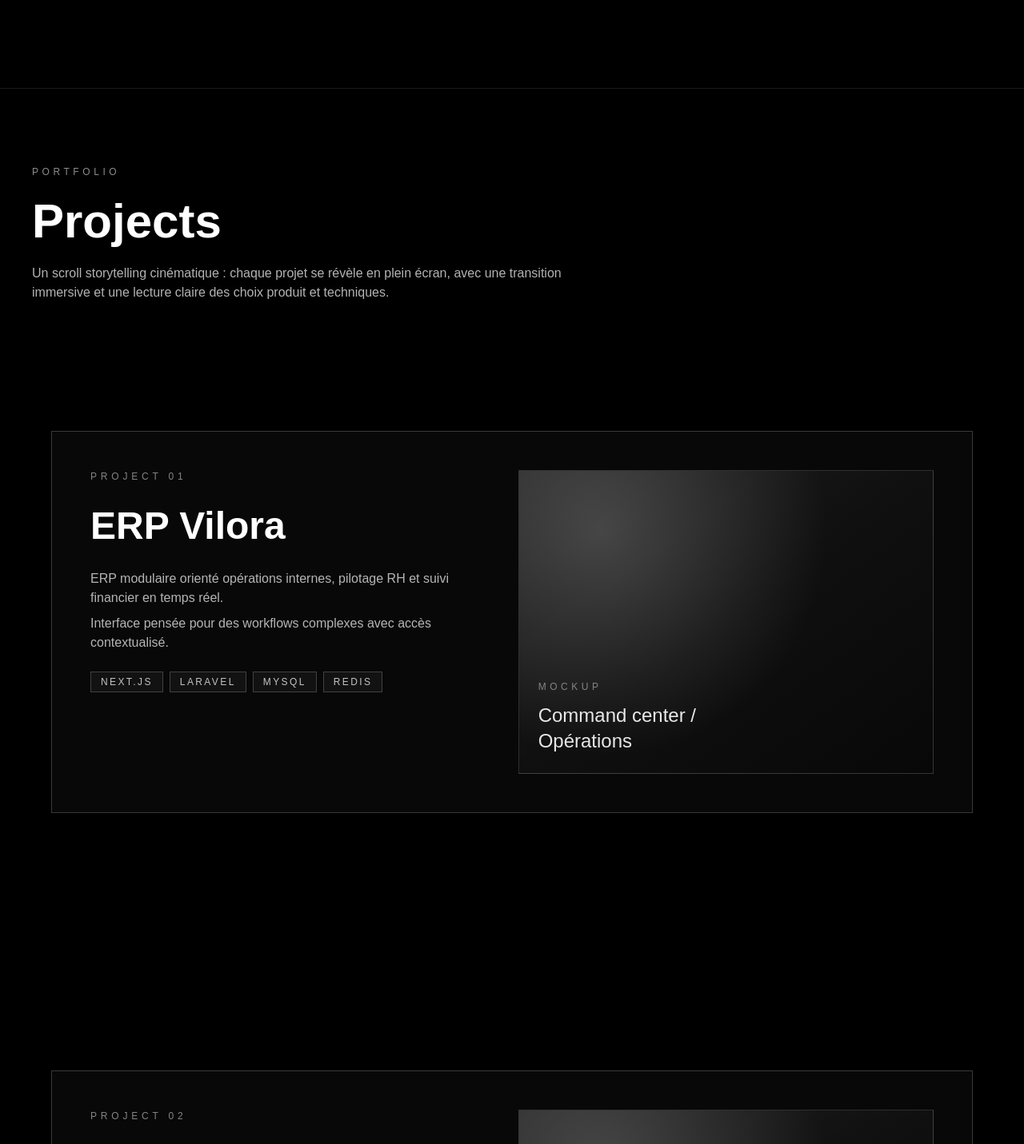
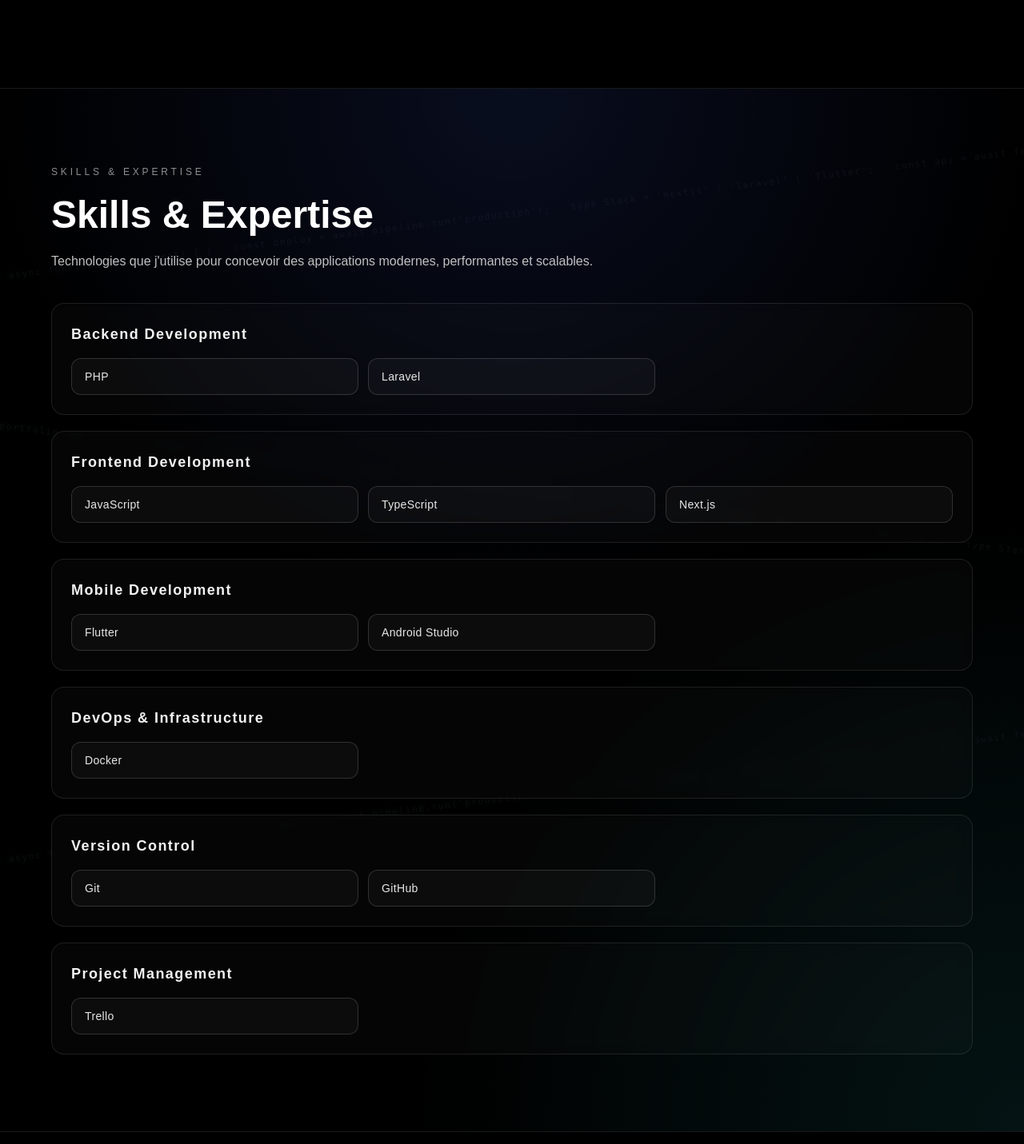
Before and after one commit to shikileliondor/Portfoliomorel, a Next.js app: page / in a window 1280 px wide. Shown: the part 1299-2730 px from the top of the page at 80% size. Built offline with nearby package versions, Linux system fonts and the light colour scheme.

Commit message:
Add immersive animated skills section

```diff
--- a/app/globals.css
+++ b/app/globals.css
@@ -127,3 +127,70 @@
     animation-iteration-count: 1;
   }
 }
+
+.skills-code-lane {
+  position: absolute;
+  left: -55vw;
+  width: 240vw;
+  display: flex;
+  gap: clamp(1rem, 2vw, 2.4rem);
+  white-space: nowrap;
+  opacity: 0.16;
+}
+
+.skills-code-line {
+  flex-shrink: 0;
+  font-family: ui-monospace, SFMono-Regular, Menlo, Monaco, Consolas, "Liberation Mono", "Courier New", monospace;
+  font-size: clamp(0.52rem, 0.9vw, 0.78rem);
+  letter-spacing: 0.12em;
+  color: rgba(212, 237, 255, 0.32);
+  text-shadow: 0 0 10px rgba(66, 186, 255, 0.12);
+}
+
+.skills-code-lane--up {
+  animation: skills-code-up 34s linear infinite;
+  transform: rotate(-7deg);
+}
+
+.skills-code-lane--down {
+  animation: skills-code-down 37s linear infinite;
+  transform: rotate(7deg);
+}
+
+@keyframes skills-code-up {
+  0% {
+    transform: translate3d(-14%, 0, 0) rotate(-7deg);
+  }
+  100% {
+    transform: translate3d(8%, -14vh, 0) rotate(-7deg);
+  }
+}
+
+@keyframes skills-code-down {
+  0% {
+    transform: translate3d(10%, 0, 0) rotate(7deg);
+  }
+  100% {
+    transform: translate3d(-10%, 12vh, 0) rotate(7deg);
+  }
+}
+
+@media (max-width: 768px) {
+  .skills-code-lane {
+    left: -95vw;
+    width: 320vw;
+    opacity: 0.11;
+  }
+
+  .skills-code-line {
+    font-size: 0.5rem;
+  }
+}
+
+@media (prefers-reduced-motion: reduce) {
+  .skills-code-lane--up,
+  .skills-code-lane--down {
+    animation-duration: 0.01ms;
+    animation-iteration-count: 1;
+  }
+}
--- a/components/CodeBackground.tsx
+++ b/components/CodeBackground.tsx
@@ -1,43 +1,33 @@
-// "use client";
+const codeLines = [
+  "const api = await fetch('/api/projects');",
+  "docker build -t portfolio-app .",
+  "git commit -m \"update portfolio\";",
+  "export async function GET(request) { }",
+  "const deploy = await pipeline.run('production');",
+  "type Stack = 'nextjs' | 'laravel' | 'flutter';",
+];
 
-// const codeLines = [
-//   "const portfolio = await getPortfolio({ locale: 'fr' });",
-//   "router.get('/api/projects', async (req, res) => res.json(projects));",
-//   "SELECT title, stack FROM projects WHERE featured = true;",
-//   "export async function POST(request: Request) {",
-//   "  const payload = await request.json();",
-//   "  return NextResponse.json({ ok: true, payload });",
-//   "}",
-//   "const direction = prefersReducedMotion ? 'none' : 'diagonal';",
-//   "interface ContactForm { name: string; email: string; message: string; }",
-//   "await analytics.track('portfolio_view', { section: 'hero' });",
-//   "const accent = ['#4fffb0', '#6bd9ff', '#e879f9'];",
-//   "app.use('/api/v1/contact', rateLimit({ windowMs: 60000, max: 80 }));",
-// ];
+const lanes = [
+  { key: "skills-lane-a", className: "skills-code-lane skills-code-lane--up", style: { top: "14%" } },
+  { key: "skills-lane-b", className: "skills-code-lane skills-code-lane--down", style: { top: "40%" } },
+  { key: "skills-lane-c", className: "skills-code-lane skills-code-lane--up", style: { top: "70%" } },
+] as const;
 
-// const lanes = [
-//   { key: "lane-a", className: "code-lane code-lane--diagonal-up", style: { top: "8%" } },
-//   { key: "lane-b", className: "code-lane code-lane--diagonal-down", style: { top: "34%" } },
-//   { key: "lane-c", className: "code-lane code-lane--diagonal-up", style: { top: "60%" } },
-//   { key: "lane-d", className: "code-lane code-lane--diagonal-down", style: { top: "82%" } },
-// ] as const;
+const repeatedLines = [...codeLines, ...codeLines, ...codeLines];
 
-// const repeatedLines = [...codeLines, ...codeLines, ...codeLines];
-
-// export function CodeBackground() {
-//   return (
-//     <div className="pointer-events-none fixed inset-0 z-0 overflow-hidden" aria-hidden>
-//       <div className="absolute inset-0 bg-[radial-gradient(circle_at_top,_rgba(79,255,176,0.08),_transparent_42%),radial-gradient(circle_at_bottom_right,_rgba(104,164,255,0.07),_transparent_46%)]" />
-
-//       {lanes.map((lane) => (
-//         <div key={lane.key} className={lane.className} style={lane.style}>
-//           {repeatedLines.map((line, index) => (
-//             <p key={`${lane.key}-${index}`} className="code-line">
-//               {line}
-//             </p>
-//           ))}
-//         </div>
-//       ))}
-//     </div>
-//   );
-// }
+export function CodeBackground() {
+  return (
+    <div className="pointer-events-none absolute inset-0 overflow-hidden" aria-hidden>
+      {lanes.map((lane) => (
+        <div key={lane.key} className={lane.className} style={lane.style}>
+          {repeatedLines.map((line, index) => (
+            <p key={`${lane.key}-${index}`} className="skills-code-line">
+              {line}
+            </p>
+          ))}
+        </div>
+      ))}
+      <div className="absolute inset-0 bg-[radial-gradient(circle_at_top,rgba(70,110,255,0.12),transparent_45%),radial-gradient(circle_at_bottom_right,rgba(54,246,255,0.08),transparent_42%)]" />
+    </div>
+  );
+}
--- /dev/null
+++ b/components/SkillCard.tsx
@@ -0,0 +1,28 @@
+"use client";
+
+import { motion } from "framer-motion";
+
+type SkillCardProps = {
+  name: string;
+  index: number;
+};
+
+export function SkillCard({ name, index }: SkillCardProps) {
+  return (
+    <motion.div
+      initial={{ opacity: 0, scale: 0.94, y: 12 }}
+      whileInView={{ opacity: 1, scale: 1, y: 0 }}
+      viewport={{ once: true, amount: 0.3 }}
+      transition={{
+        duration: 0.45,
+        delay: index * 0.07,
+        ease: [0.22, 1, 0.36, 1],
+      }}
+      whileHover={{ scale: 1.04 }}
+      className="group relative overflow-hidden rounded-xl border border-white/15 bg-white/[0.03] px-4 py-3 text-sm font-medium tracking-wide text-white/90 transition-colors duration-300 will-change-transform hover:border-cyan-300/70"
+    >
+      <div className="pointer-events-none absolute inset-0 opacity-0 transition duration-300 group-hover:opacity-100" style={{ boxShadow: "inset 0 0 28px rgba(96, 235, 255, 0.25), 0 0 22px rgba(96, 235, 255, 0.18)" }} />
+      <span className="relative z-10">{name}</span>
+    </motion.div>
+  );
+}
--- /dev/null
+++ b/components/SkillCategory.tsx
@@ -0,0 +1,29 @@
+"use client";
+
+import { motion } from "framer-motion";
+import { SkillCard } from "@/components/SkillCard";
+
+type SkillCategoryProps = {
+  title: string;
+  skills: string[];
+  index: number;
+};
+
+export function SkillCategory({ title, skills, index }: SkillCategoryProps) {
+  return (
+    <motion.article
+      initial={{ opacity: 0, y: 28, scale: 0.98 }}
+      whileInView={{ opacity: 1, y: 0, scale: 1 }}
+      viewport={{ once: true, amount: 0.25 }}
+      transition={{ duration: 0.65, delay: index * 0.12, ease: [0.22, 1, 0.36, 1] }}
+      className="rounded-2xl border border-white/10 bg-white/[0.02] p-5 backdrop-blur-sm md:p-6"
+    >
+      <h3 className="mb-4 text-base font-semibold tracking-[0.08em] text-white/95 md:text-lg">{title}</h3>
+      <div className="grid grid-cols-1 gap-3 sm:grid-cols-2 lg:grid-cols-3">
+        {skills.map((skill, skillIndex) => (
+          <SkillCard key={skill} name={skill} index={skillIndex} />
+        ))}
+      </div>
+    </motion.article>
+  );
+}
--- /dev/null
+++ b/components/SkillsSection.tsx
@@ -0,0 +1,53 @@
+"use client";
+
+import { SkillCategory } from "@/components/SkillCategory";
+import { CodeBackground } from "@/components/CodeBackground";
+
+const skillCategories = [
+  {
+    title: "Backend Development",
+    skills: ["PHP", "Laravel"],
+  },
+  {
+    title: "Frontend Development",
+    skills: ["JavaScript", "TypeScript", "Next.js"],
+  },
+  {
+    title: "Mobile Development",
+    skills: ["Flutter", "Android Studio"],
+  },
+  {
+    title: "DevOps & Infrastructure",
+    skills: ["Docker"],
+  },
+  {
+    title: "Version Control",
+    skills: ["Git", "GitHub"],
+  },
+  {
+    title: "Project Management",
+    skills: ["Trello"],
+  },
+] as const;
+
+export function SkillsSection() {
+  return (
+    <section id="skills" className="relative z-20 border-t border-white/10 bg-black px-6 py-20 text-white md:px-10 md:py-24">
+      <CodeBackground />
+
+      <div className="relative z-10 mx-auto w-full max-w-6xl">
+        <p className="text-xs uppercase tracking-[0.32em] text-white/55">Skills & Expertise</p>
+        <h2 className="mt-4 text-3xl font-semibold leading-tight md:text-5xl">Skills & Expertise</h2>
+        <p className="mt-4 max-w-3xl text-sm text-white/75 md:text-base">
+          Technologies que j&apos;utilise pour concevoir des applications modernes, performantes et scalables.
+        </p>
+
+        <div className="mt-10 grid gap-4 md:gap-5">
+          {skillCategories.map((category, index) => (
+            <SkillCategory key={category.title} title={category.title} skills={[...category.skills]} index={index} />
+          ))}
+        </div>
+      </div>
+    </section>
+  );
+}
--- a/components/hero/HeroLanding.tsx
+++ b/components/hero/HeroLanding.tsx
@@ -5,7 +5,7 @@
 import { CustomCursor } from "@/components/hero/CustomCursor";
 import { AboutSection } from "@/components/AboutSection";
 import { ProjectSection } from "@/components/ProjectSection";
-// import { CodeBackground } from "@/components/CodeBackground";
+import { SkillsSection } from "@/components/SkillsSection";
 
 export function HeroLanding() {
   const [cursorActive, setCursorActive] = useState(false);
@@ -50,7 +50,6 @@
 
   return (
     <div className="relative min-h-screen overflow-x-hidden bg-black text-white">
-      {/* <CodeBackground /> */}
       <CustomCursor isActive={cursorActive} />
 
       <header className="pointer-events-none fixed inset-x-0 top-0 z-30 flex items-start justify-between px-6 pb-8 pt-6 md:px-10 md:pt-8">
@@ -75,6 +74,7 @@
 
       <div className="relative z-10">
         <AboutSection />
+        <SkillsSection />
         <ProjectSection />
       </div>
     </div>
```
